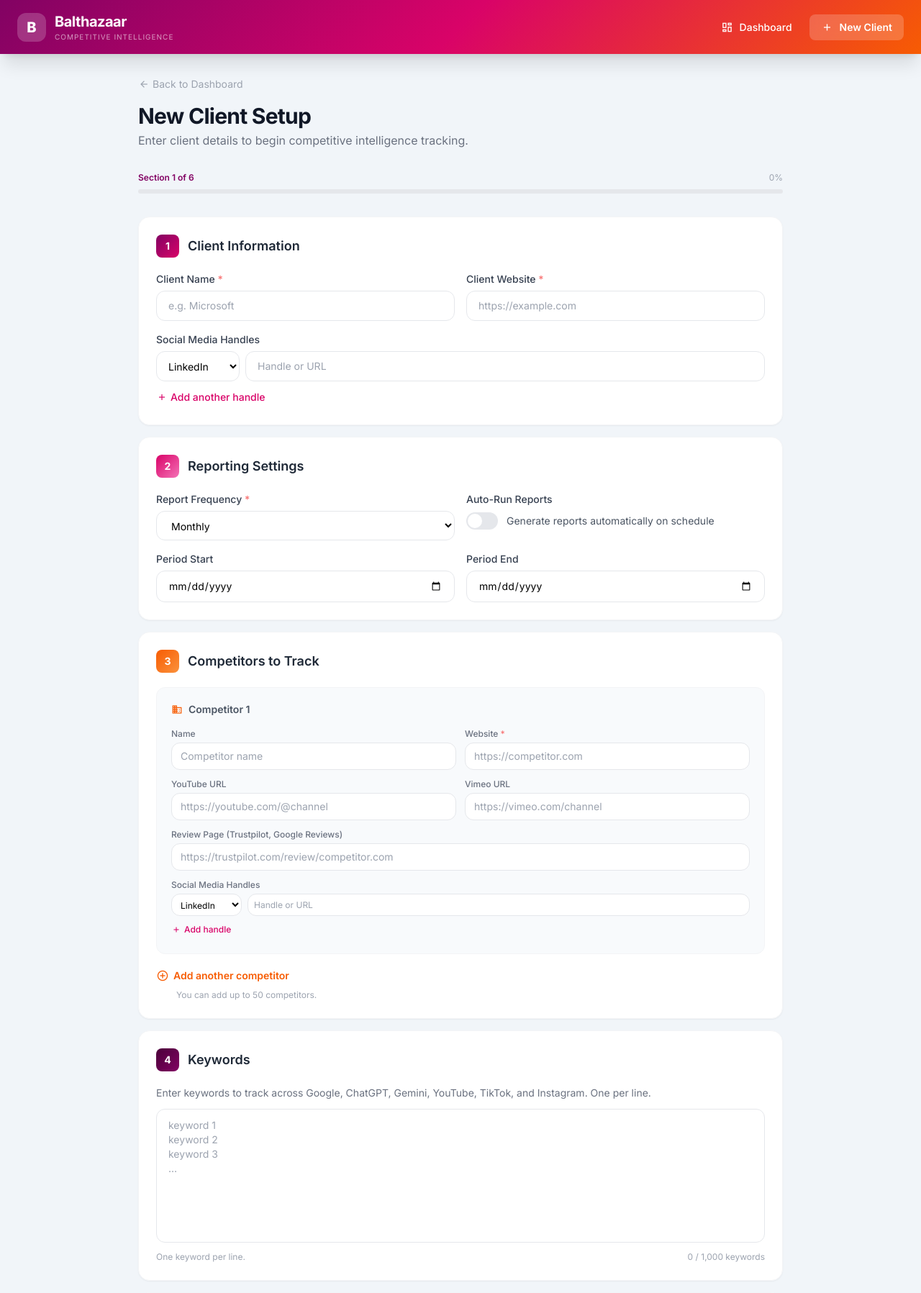
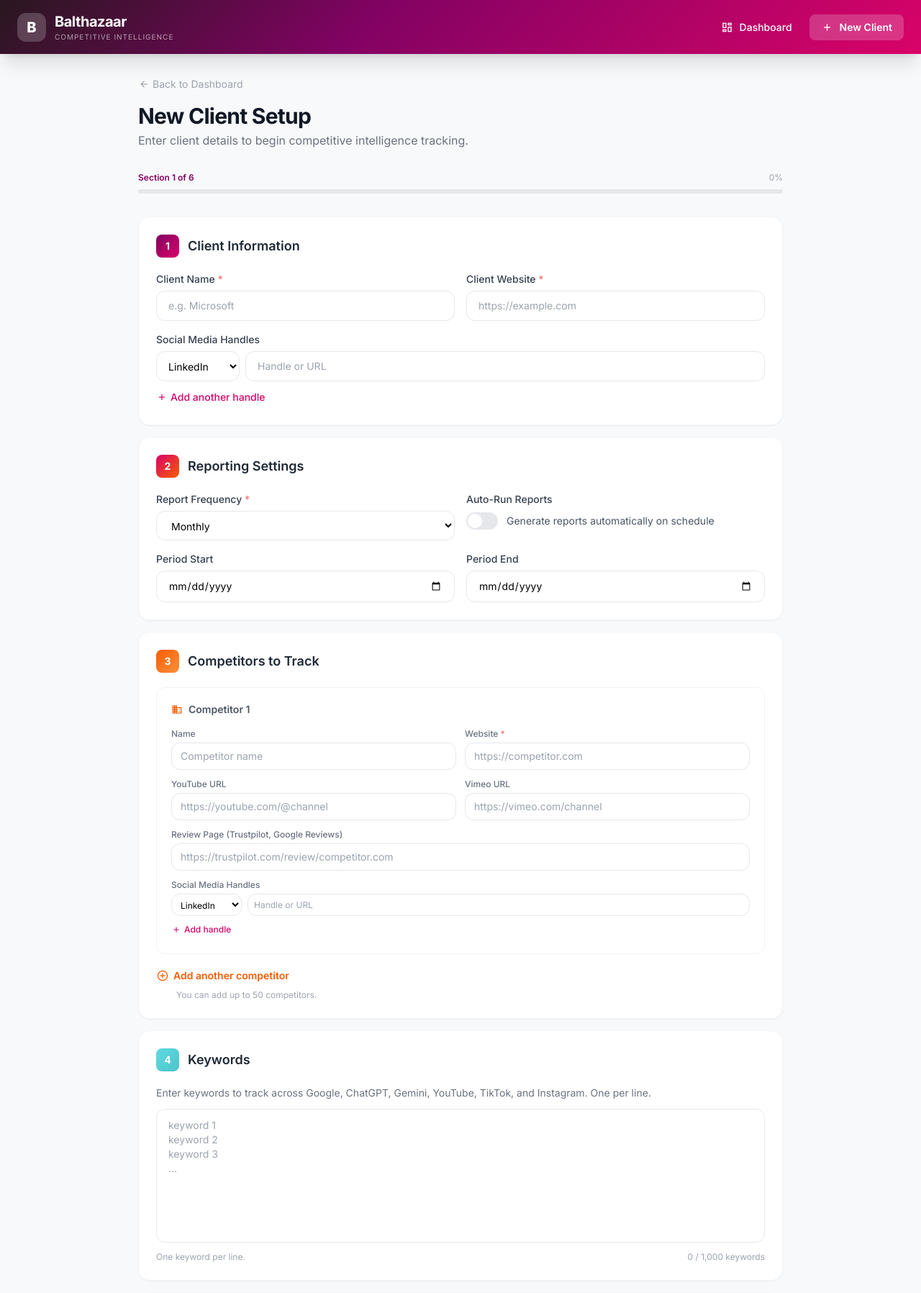
Before and after one commit to Mushibhai47/balthazaar, a Flask app: page /clients/new in a window 1280 px wide. Shown: the top 1797 px of the page at 72% size. Run offline with Flask 3, Linux system fonts and the light colour scheme; some libraries are stand-ins or nearby versions.

Commit message:
Update to Nadine's brand colors + white/grey background
- Added #61DAE1 (light blue) to palette
- Updated dark to #291720
- Header gradient uses brand dark
- Reports stat card uses light blue
- Background kept white/pale grey per client request

Co-Authored-By: Claude Opus 4.6 <noreply@anthropic.com>

```diff
--- a/templates/base.html
+++ b/templates/base.html
@@ -14,10 +14,11 @@
                 extend: {
                     fontFamily: { sans: ['Inter', 'system-ui', 'sans-serif'] },
                     colors: {
-                        brand: { 50: '#fdf2f8', 100: '#fce7f3', 200: '#fbcfe8', 300: '#f9a8d4', 400: '#f472b6', 500: '#D90368', 600: '#820263', 700: '#4a0139', DEFAULT: '#820263', light: '#D90368', dark: '#4a0139' },
+                        brand: { 50: '#fdf2f8', 100: '#fce7f3', 200: '#fbcfe8', 300: '#f9a8d4', 400: '#f472b6', 500: '#D90368', 600: '#820263', 700: '#291720', DEFAULT: '#820263', light: '#D90368', dark: '#291720' },
                         accent: { 50: '#fff7ed', 100: '#ffedd5', 200: '#fed7aa', 300: '#fdba74', 400: '#fb923c', 500: '#F75C03', DEFAULT: '#F75C03' },
-                        surface: { DEFAULT: '#f1f5f9', 50: '#f8fafc', 100: '#f1f5f9', 200: '#e2e8f0' },
-                        sidebar: { DEFAULT: '#1e1b2e', light: '#2d2a3e', hover: '#3d3a4e' },
+                        sky: { DEFAULT: '#61DAE1', light: '#8ae5ea', dark: '#4bc5cb' },
+                        surface: { DEFAULT: '#f8f9fa', 50: '#ffffff', 100: '#f8f9fa', 200: '#e9ecef' },
+                        sidebar: { DEFAULT: '#291720', light: '#3d2a35', hover: '#4e3b46' },
                     }
                 }
             }
@@ -30,11 +31,11 @@
         .sidebar-link.active { background: rgba(217,3,104,0.2); border-right: 3px solid #D90368; }
         .card-hover { transition: all 0.2s ease; }
         .card-hover:hover { transform: translateY(-2px); box-shadow: 0 8px 25px rgba(0,0,0,0.08); }
-        .gradient-header { background: linear-gradient(135deg, #820263 0%, #D90368 50%, #F75C03 100%); }
+        .gradient-header { background: linear-gradient(135deg, #291720 0%, #820263 40%, #D90368 100%); }
         .stat-gradient-1 { background: linear-gradient(135deg, #820263, #D90368); }
-        .stat-gradient-2 { background: linear-gradient(135deg, #D90368, #f472b6); }
+        .stat-gradient-2 { background: linear-gradient(135deg, #D90368, #F75C03); }
         .stat-gradient-3 { background: linear-gradient(135deg, #F75C03, #fb923c); }
-        .stat-gradient-4 { background: linear-gradient(135deg, #4a0139, #820263); }
+        .stat-gradient-4 { background: linear-gradient(135deg, #61DAE1, #4bc5cb); }
         .glass-card { background: rgba(255,255,255,0.95); backdrop-filter: blur(10px); }
         @keyframes fadeIn { from { opacity: 0; transform: translateY(10px); } to { opacity: 1; transform: translateY(0); } }
         .animate-in { animation: fadeIn 0.4s ease forwards; }
```
